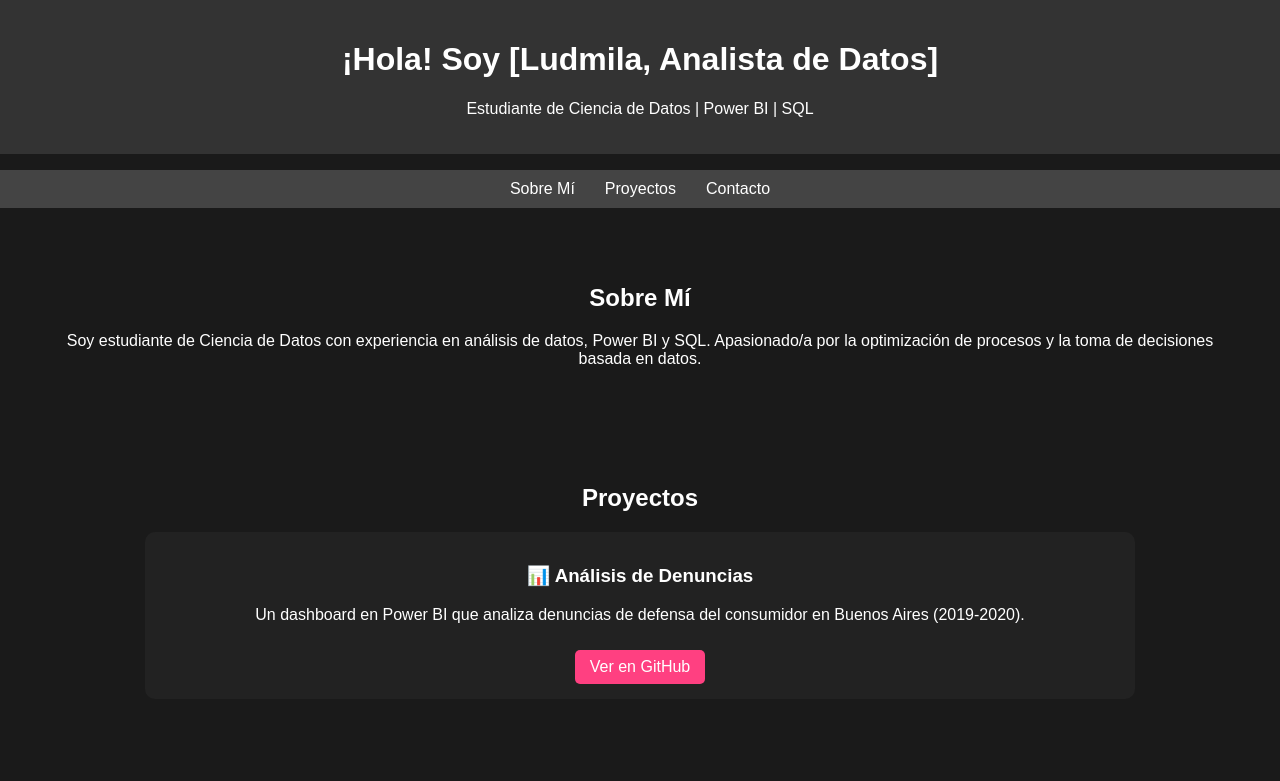
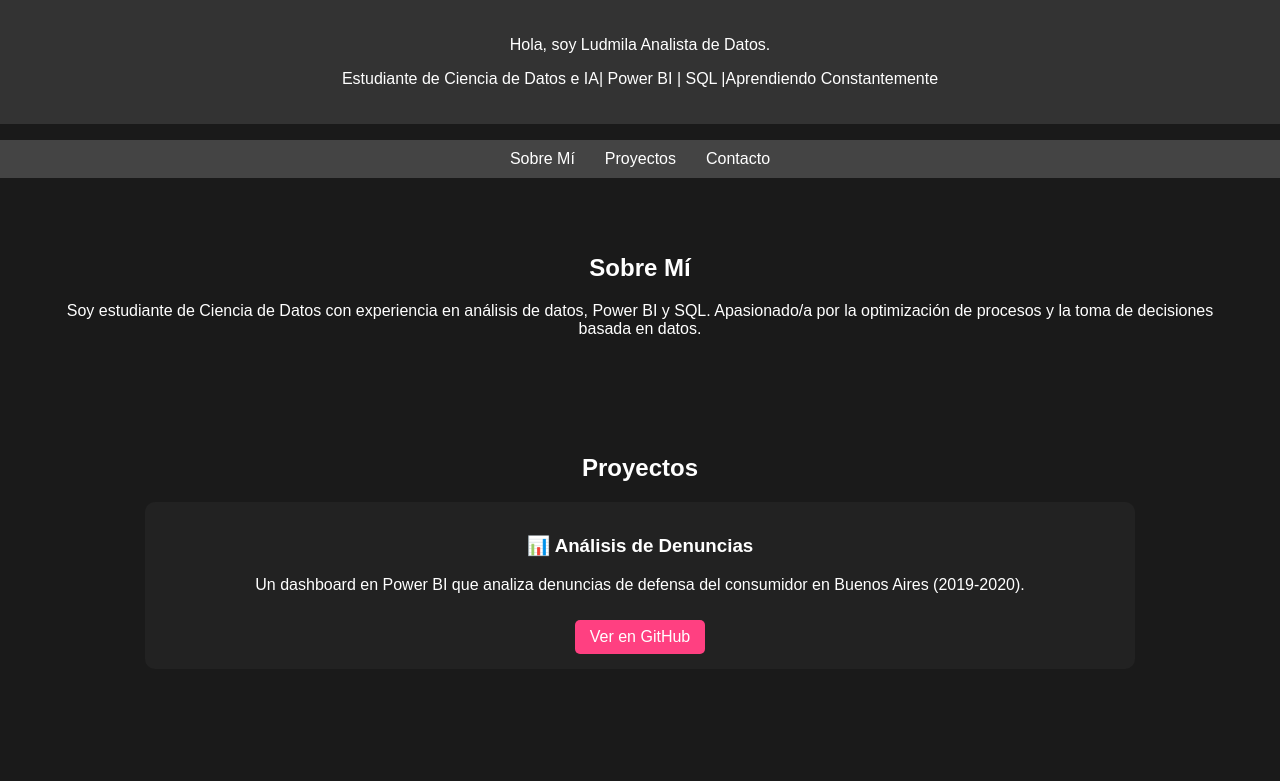
Before and after one commit to LudData/LudData.github.io, a plain HTML site: page index.html in a window 1280 px wide. Shown: the top 781 px of the page. Drawn offline with Linux system fonts and the light colour scheme.

Commit message:
Update index.html

```diff
--- a/index.html
+++ b/index.html
@@ -9,8 +9,8 @@
 <body>
 
     <header>
-        <h1>¡Hola! Soy [Ludmila, Analista de Datos]</h1>
-        <p>Estudiante de Ciencia de Datos | Power BI | SQL</p>
+        <p>Hola, soy <span class="resaltado">Ludmila</span> Analista de Datos.</p>
+        <p>Estudiante de Ciencia de Datos e IA| Power BI | SQL |Aprendiendo Constantemente</p>
     </header>
 
     <nav>
```
